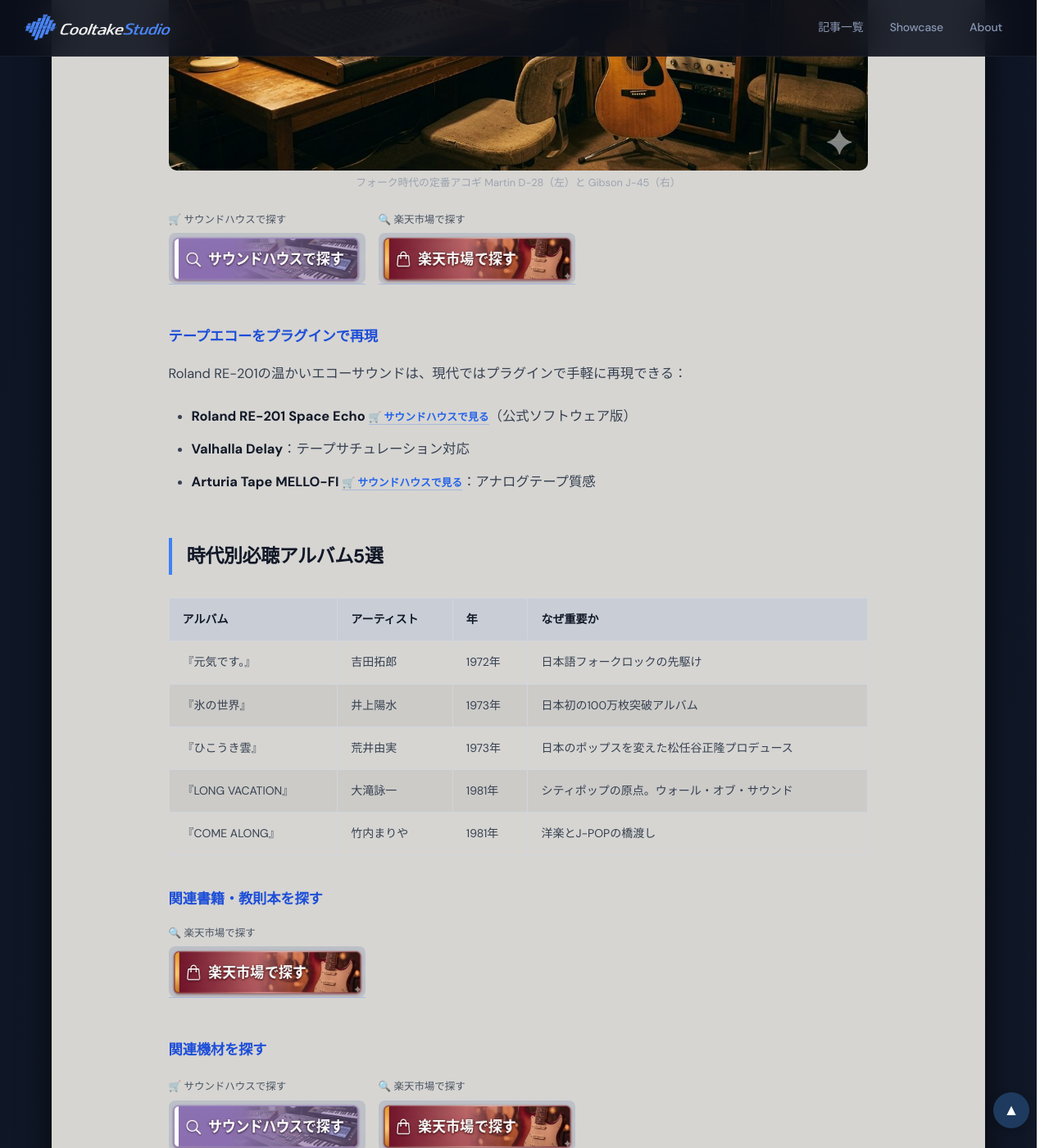
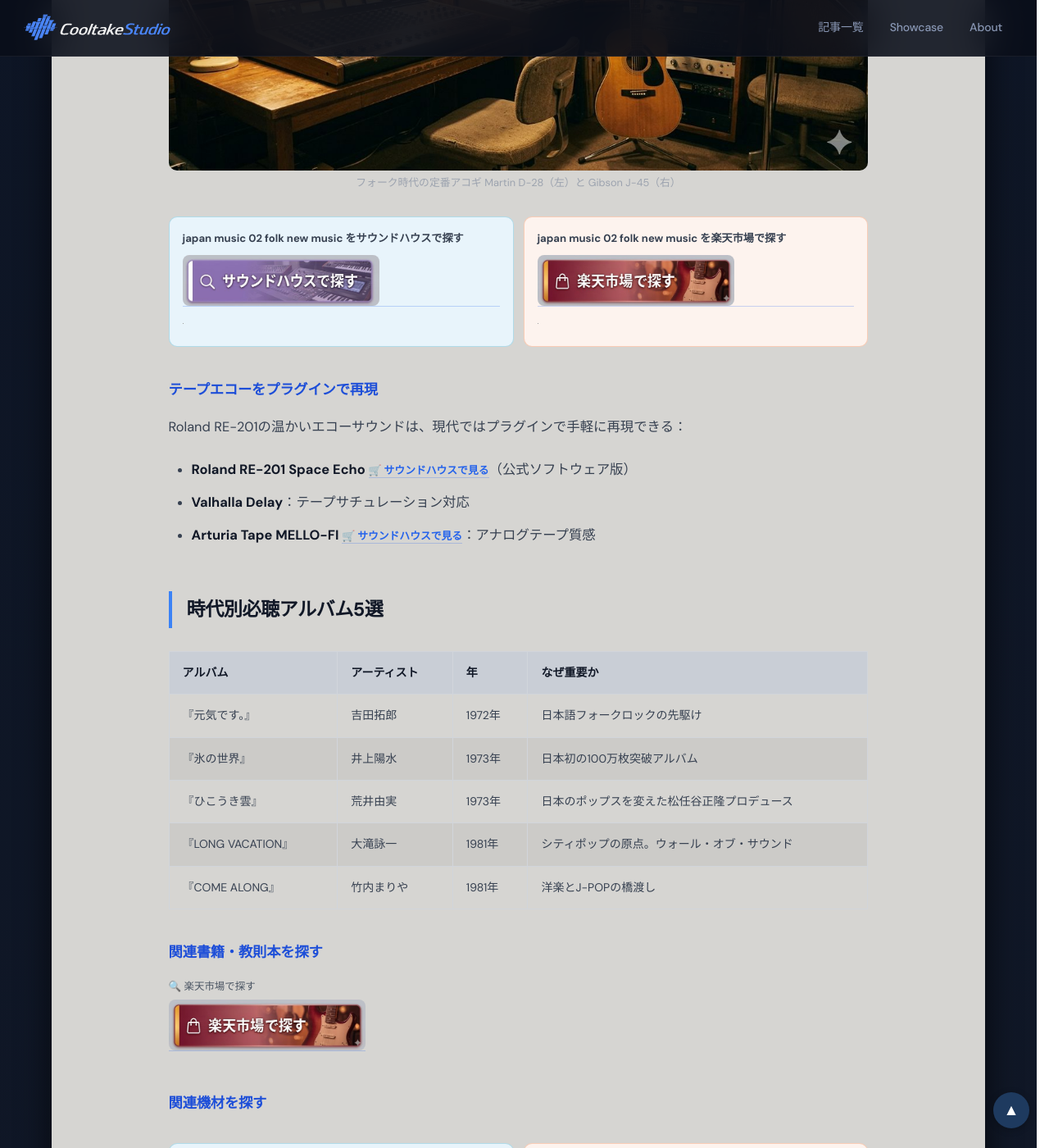
Before and after one commit to cooltake/cooltake-staging, a Jekyll site: the page built from _posts/2026-05-30-japan-music-02-folk-new-music.md, in a window 1280 px wide and 1400 px high, scrolled down 3681 px. Shown: the whole window at 82% size. Built offline with Jekyll 4.4.1, drawn with Linux system fonts in a browser that asks for light colours; some web fonts are replaced; some of the changed text lies outside the part shown.

Commit message:
style: unify shop buttons to new design

```diff
--- a/_posts/2026-05-30-japan-music-02-folk-new-music.md
+++ b/_posts/2026-05-30-japan-music-02-folk-new-music.md
@@ -89,11 +89,17 @@
 <figcaption style='font-size:.8rem;color:#9ca3af;text-align:center;margin-top:.3rem;'>フォーク時代の定番アコギ Martin D-28（左）と Gibson J-45（右）</figcaption>
 </figure>
 
-<div style="display:flex;flex-wrap:wrap;gap:1rem;margin:1rem 0;">
-<div><span style="display:block;font-size:.78rem;color:#4b5563;margin-bottom:4px;">🛒 サウンドハウスで探す</span>
-<a href="https://h.accesstrade.net/sp/cc?rk=01001xqc00os63&url=https%3A%2F%2Fwww.soundhouse.co.jp%2Fsearch%2Findex%3Fs_category_cd%3D120" rel="nofollow" referrerpolicy="no-referrer-when-downgrade" style="display:inline-block;text-decoration:none;"><img src="/assets/images/btn-soundhouse.jpg" alt="サウンドハウスで探す" width="240" style="height:auto;border-radius:8px;display:block;"></a></div>
-<div><span style="display:block;font-size:.78rem;color:#4b5563;margin-bottom:4px;">🔍 楽天市場で探す</span>
-<a href="https://hb.afl.rakuten.co.jp/ichiba/0b15ddc7.28c5c9ed.0b15ddc8.5d23dd4d/?pc=https%3A%2F%2Fsearch.rakuten.co.jp%2Fsearch%2Fmall%2FMartin%20%E3%82%A2%E3%82%B3%E3%83%BC%E3%82%B9%E3%83%86%E3%82%A3%E3%83%83%E3%82%AF%E3%82%AE%E3%82%BF%E3%83%BC%2F" rel="nofollow" referrerpolicy="no-referrer-when-downgrade" style="display:inline-block;text-decoration:none;"><img src="/assets/images/btn-rakuten.jpg" alt="楽天市場で探す" width="240" style="height:auto;border-radius:8px;display:block;"></a></div>
+<div style="display:flex;gap:.75rem;margin:2rem 0;">
+<div style="flex:1;padding:.8rem 1rem 1rem;background:#e8f4fb;border-radius:10px;border:1px solid rgba(8,145,178,.25);">
+<p style="margin:0 0 .5rem;color:#374151;font-size:.82rem;font-weight:bold;">japan music 02 folk new music をサウンドハウスで探す</p>
+<a href="https://h.accesstrade.net/sp/cc?rk=01001xqc00os63&url=https%3A%2F%2Fwww.soundhouse.co.jp%2Fsearch%2Findex%3Fs_category_cd%3D120" rel="nofollow" referrerpolicy="no-referrer-when-downgrade" style="display:block;text-decoration:none;"><img src="/assets/images/btn-soundhouse.jpg" alt="サウンドハウスで探す" width="240" style="height:auto;border-radius:8px;display:block;"></a>
+<img src="https://h.accesstrade.net/sp/rr?rk=01001xqc00os63" width="1" height="1" border="0" alt="" loading="lazy">
+</div>
+<div style="flex:1;padding:.8rem 1rem 1rem;background:#fdf3ee;border-radius:10px;border:1px solid rgba(234,88,12,.25);">
+<p style="margin:0 0 .5rem;color:#374151;font-size:.82rem;font-weight:bold;">japan music 02 folk new music を楽天市場で探す</p>
+<a href="https://hb.afl.rakuten.co.jp/ichiba/0b15ddc7.28c5c9ed.0b15ddc8.5d23dd4d/?pc=https%3A%2F%2Fsearch.rakuten.co.jp%2Fsearch%2Fmall%2FMartin%20%E3%82%A2%E3%82%B3%E3%83%BC%E3%82%B9%E3%83%86%E3%82%A3%E3%83%83%E3%82%AF%E3%82%AE%E3%82%BF%E3%83%BC%2F" rel="nofollow" referrerpolicy="no-referrer-when-downgrade" style="display:block;text-decoration:none;"><img src="/assets/images/btn-rakuten.jpg" alt="楽天市場で探す" width="240" style="height:auto;border-radius:8px;display:block;"></a>
+<img src="//i.moshimo.com/af/i/impression?a_id=5565352&amp;p_id=54&amp;pc_id=54&amp;pl_id=616" width="1" height="1" style="border:none;" alt="" loading="lazy">
+</div>
 </div>
 
 ### テープエコーをプラグインで再現
@@ -122,11 +128,17 @@
 
 ### 関連機材を探す
 
-<div style="display:flex;flex-wrap:wrap;gap:1rem;margin:1rem 0;">
-<div><span style="display:block;font-size:.78rem;color:#4b5563;margin-bottom:4px;">🛒 サウンドハウスで探す</span>
-<a href="https://h.accesstrade.net/sp/cc?rk=01001xqc00os63&url=https%3A%2F%2Fwww.soundhouse.co.jp%2Fsearch%2Findex%3Fs_category_cd%3D120" rel="nofollow" referrerpolicy="no-referrer-when-downgrade" style="display:inline-block;text-decoration:none;"><img src="/assets/images/btn-soundhouse.jpg" alt="サウンドハウスで探す" width="240" style="height:auto;border-radius:8px;display:block;"></a></div>
-<div><span style="display:block;font-size:.78rem;color:#4b5563;margin-bottom:4px;">🔍 楽天市場で探す</span>
-<a href="https://hb.afl.rakuten.co.jp/ichiba/0b15ddc7.28c5c9ed.0b15ddc8.5d23dd4d/?pc=https%3A%2F%2Fsearch.rakuten.co.jp%2Fsearch%2Fmall%2F%E3%82%A2%E3%82%B3%E3%83%BC%E3%82%B9%E3%83%86%E3%82%A3%E3%83%83%E3%82%AF%E3%82%AE%E3%82%BF%E3%83%BC%20Martin%2F" rel="nofollow" referrerpolicy="no-referrer-when-downgrade" style="display:inline-block;text-decoration:none;"><img src="/assets/images/btn-rakuten.jpg" alt="楽天市場で探す" width="240" style="height:auto;border-radius:8px;display:block;"></a></div>
+<div style="display:flex;gap:.75rem;margin:2rem 0;">
+<div style="flex:1;padding:.8rem 1rem 1rem;background:#e8f4fb;border-radius:10px;border:1px solid rgba(8,145,178,.25);">
+<p style="margin:0 0 .5rem;color:#374151;font-size:.82rem;font-weight:bold;">japan music 02 folk new music をサウンドハウスで探す</p>
+<a href="https://h.accesstrade.net/sp/cc?rk=01001xqc00os63&url=https%3A%2F%2Fwww.soundhouse.co.jp%2Fsearch%2Findex%3Fs_category_cd%3D120" rel="nofollow" referrerpolicy="no-referrer-when-downgrade" style="display:block;text-decoration:none;"><img src="/assets/images/btn-soundhouse.jpg" alt="サウンドハウスで探す" width="240" style="height:auto;border-radius:8px;display:block;"></a>
+<img src="https://h.accesstrade.net/sp/rr?rk=01001xqc00os63" width="1" height="1" border="0" alt="" loading="lazy">
+</div>
+<div style="flex:1;padding:.8rem 1rem 1rem;background:#fdf3ee;border-radius:10px;border:1px solid rgba(234,88,12,.25);">
+<p style="margin:0 0 .5rem;color:#374151;font-size:.82rem;font-weight:bold;">japan music 02 folk new music を楽天市場で探す</p>
+<a href="https://hb.afl.rakuten.co.jp/ichiba/0b15ddc7.28c5c9ed.0b15ddc8.5d23dd4d/?pc=https%3A%2F%2Fsearch.rakuten.co.jp%2Fsearch%2Fmall%2F%E3%82%A2%E3%82%B3%E3%83%BC%E3%82%B9%E3%83%86%E3%82%A3%E3%83%83%E3%82%AF%E3%82%AE%E3%82%BF%E3%83%BC%20Martin%2F" rel="nofollow" referrerpolicy="no-referrer-when-downgrade" style="display:block;text-decoration:none;"><img src="/assets/images/btn-rakuten.jpg" alt="楽天市場で探す" width="240" style="height:auto;border-radius:8px;display:block;"></a>
+<img src="//i.moshimo.com/af/i/impression?a_id=5565352&amp;p_id=54&amp;pc_id=54&amp;pl_id=616" width="1" height="1" style="border:none;" alt="" loading="lazy">
+</div>
 </div>
 
 ## フォークが残したもの
```
